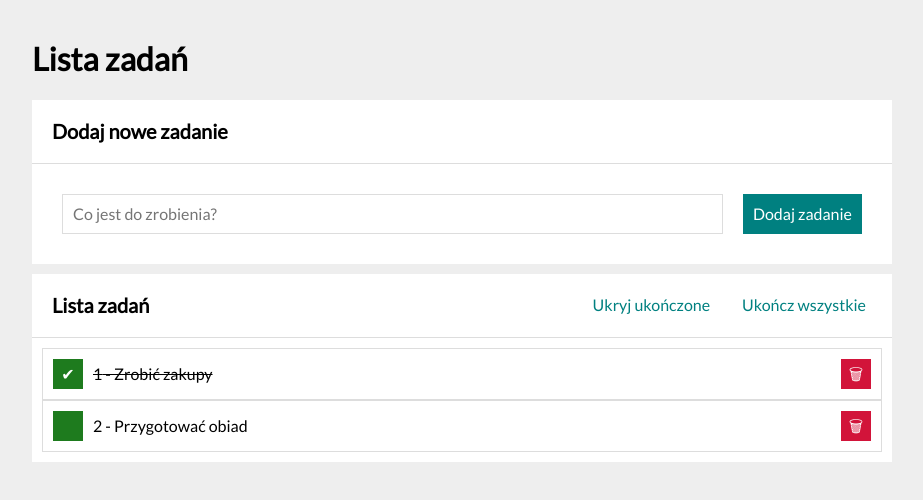
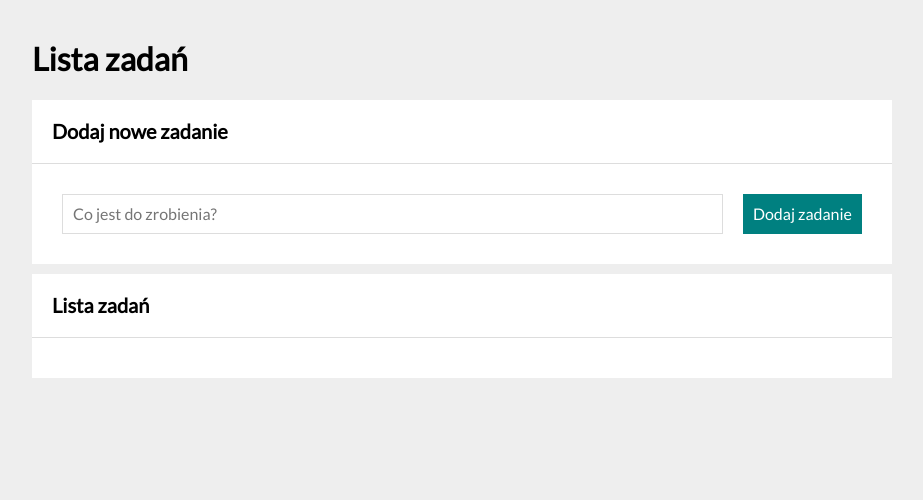
Before and after one commit to KrzysztofBiolik/Todos-list-react, a React (Create React App) app: page / in a window 1280 px wide. Shown: the top 500 px of the page, without its empty margins (178-1101 px from the left). Built offline with nearby package versions, Linux system fonts and the light colour scheme.

Commit message:
Removed initial list tasks in App.js and added padding to tasks element and border-bottom to tasks__item element

```diff
--- a/src/App.js
+++ b/src/App.js
@@ -9,10 +9,7 @@ import Container from "./Container";
 
 function App() {
   const [hideDoneTasks, setHideDoneTasks] = useState(false);
-  const [tasks, setTasks] = useState([
-    { id: 1, content: "Zrobić zakupy", done: true },
-    { id: 2, content: "Przygotować obiad", done: false },
-  ]);
+  const [tasks, setTasks] = useState([]);
 
   const toggleHideDoneTasks = () => {
     setHideDoneTasks(hideDoneTasks => !hideDoneTasks);
--- a/src/Tasks/style.css
+++ b/src/Tasks/style.css
@@ -1,7 +1,7 @@
 .tasks {
     list-style: none;
     margin: 0;
-    padding: 0;
+    padding: 10px;
 }
 
 .tasks__item {
@@ -10,7 +10,7 @@
     grid-gap: 10px;
     align-items: center;
     padding: 10px;
-    border: 1px solid #ddd;
+    border-bottom: 1px solid #ddd;
 }
 
 .tasks__Content--Done {
```
